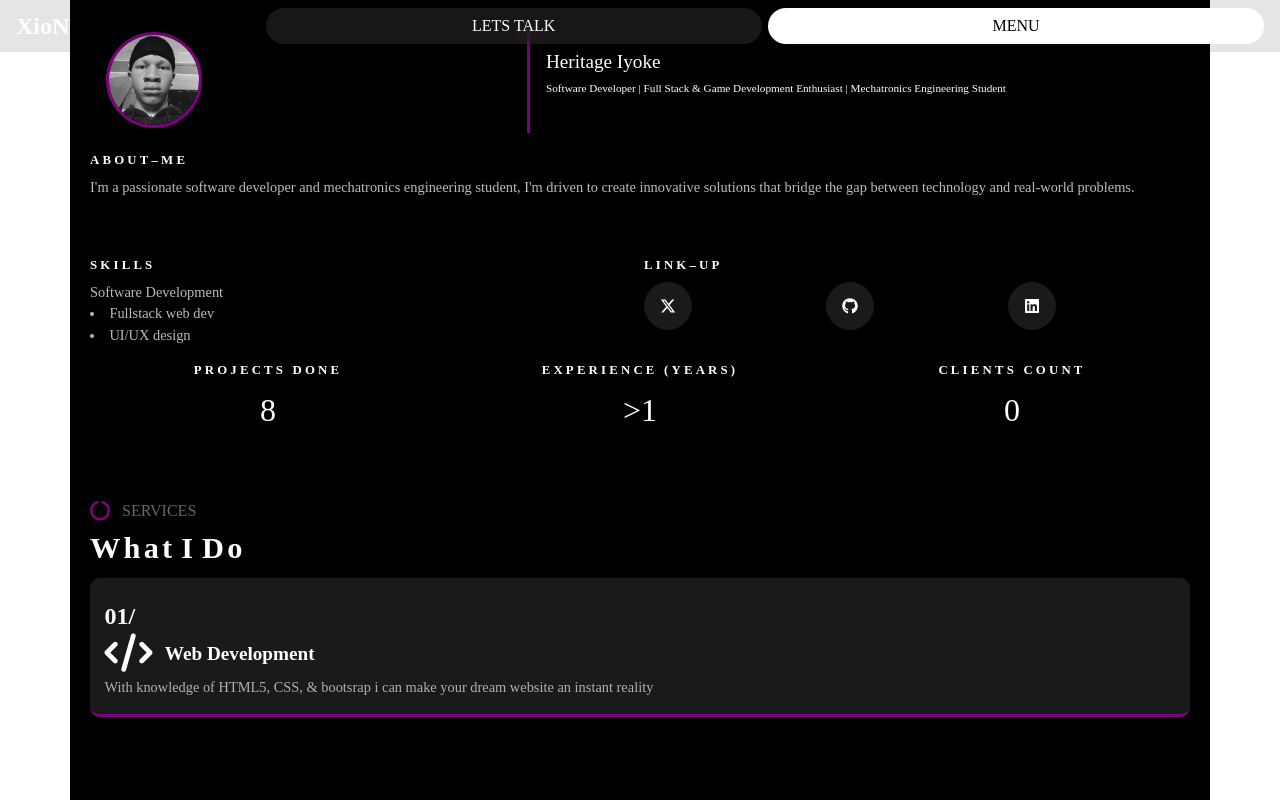
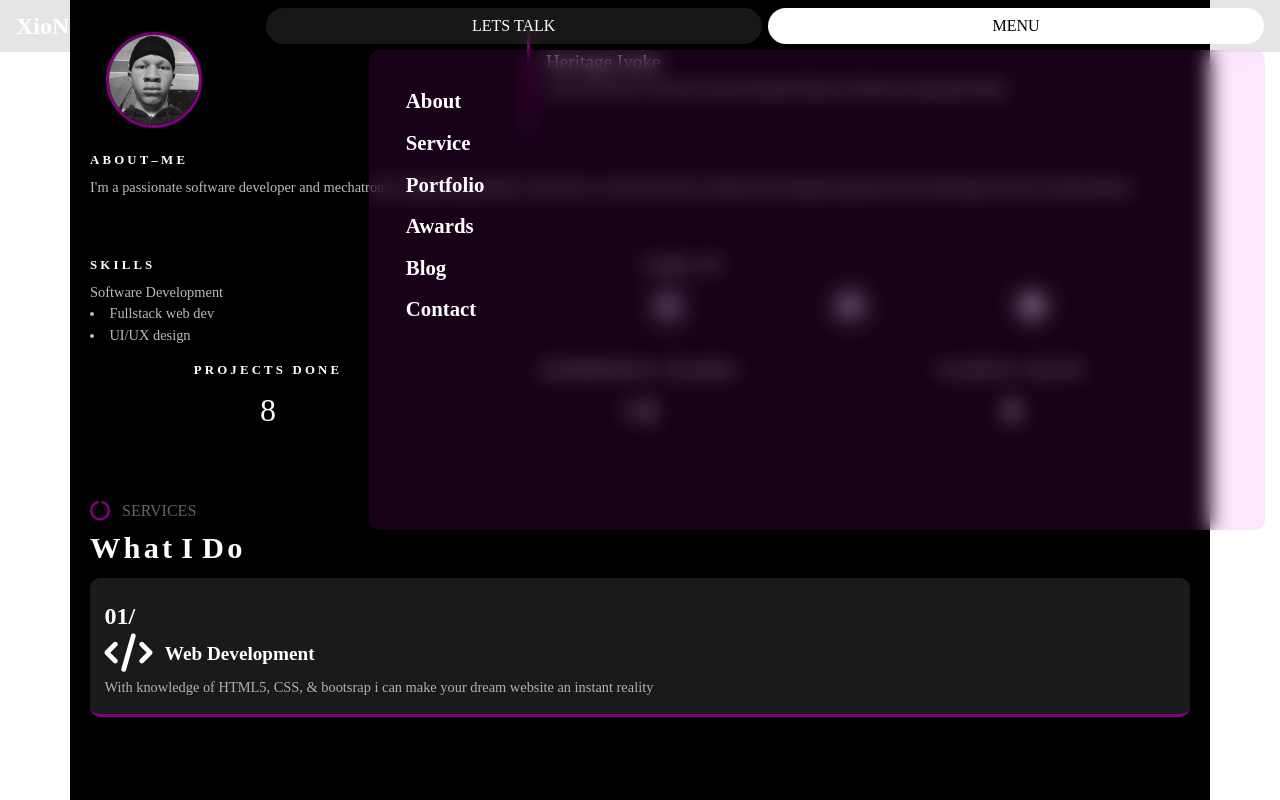
Before and after one commit to Heritage-XioN/PORTFOLIO_PAGE, a plain HTML site: page index.html in a window 1280 px wide. Both pictures are taken after a click on the button "MENU". Shown: the top 800 px of the page. Drawn offline with nearby package versions, Linux system fonts and the light colour scheme.

Commit message:
fixed the button issue

```diff
--- a/index.html
+++ b/index.html
@@ -26,7 +26,7 @@
         </div>
       </div>
     </nav>
-    <div id="menu" class="navbar_card">
+    <div id="menu" class="navbar_card" style="display:none">
       <a href="#about" class="menu_link">
         About
       </a>
--- a/scripts/scripts.js
+++ b/scripts/scripts.js
@@ -3,6 +3,6 @@
 const menuBtn = document.getElementById("toggleMenu")
 const menu = document.getElementById("menu")
 menuBtn.addEventListener("click", event => {
-  console.log(event.isTrusted)
   menu.style.display = menu.style.display === "none" ? "flex" : "none" ;
+
 })
```
